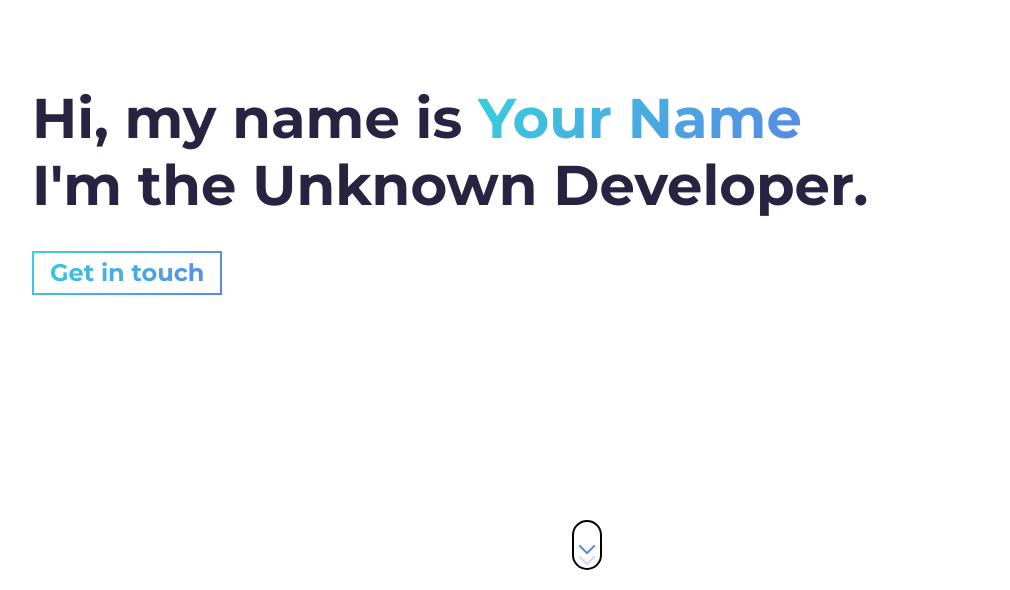
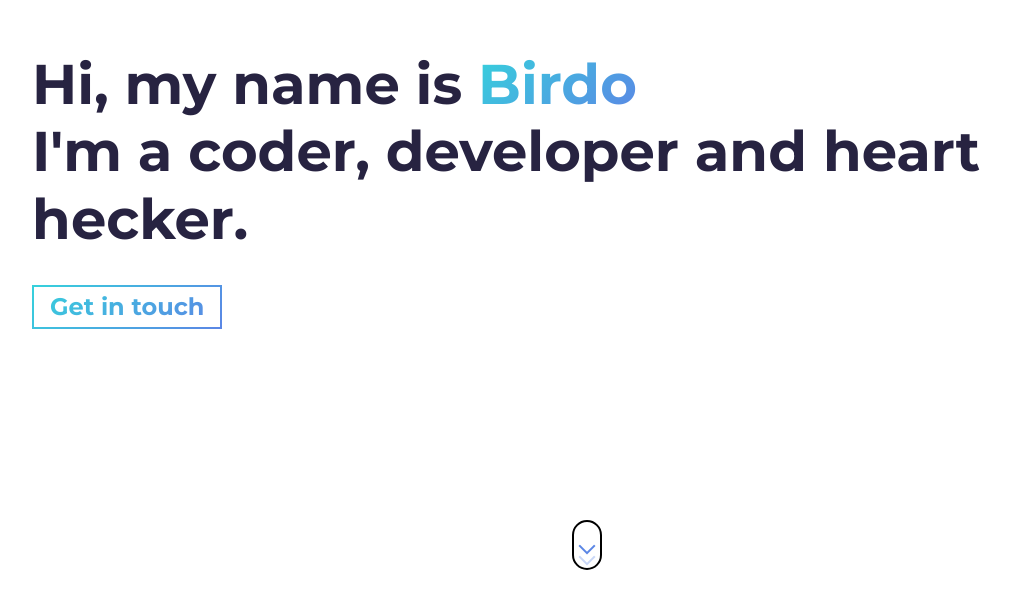
Before and after one commit to Dev-birdo/Myself, a plain HTML site: page index.html in a window 1280 px wide. Shown: the part 210-800 px from the top of the page, without its empty margins (53-1063 px from the left). Drawn offline with Linux system fonts and the light colour scheme.

Commit message:
Update index.html

```diff
--- a/index.html
+++ b/index.html
@@ -96,9 +96,9 @@
     <div id="hero">
       <section class="container">
         <h1 class="hero-title">
-          Hi, my name is <span class="text-color-main name">Your Name</span>
+          Hi, my name is <span class="text-color-main name">Birdo</span>
           <br />
-          I'm the Unknown Developer.
+          I'm a coder, developer and heart hecker.
         </h1>
         <p class="hero-cta">
           <a class="cta-btn cta-btn--hero" href="#about">Get in touch</a>
```
